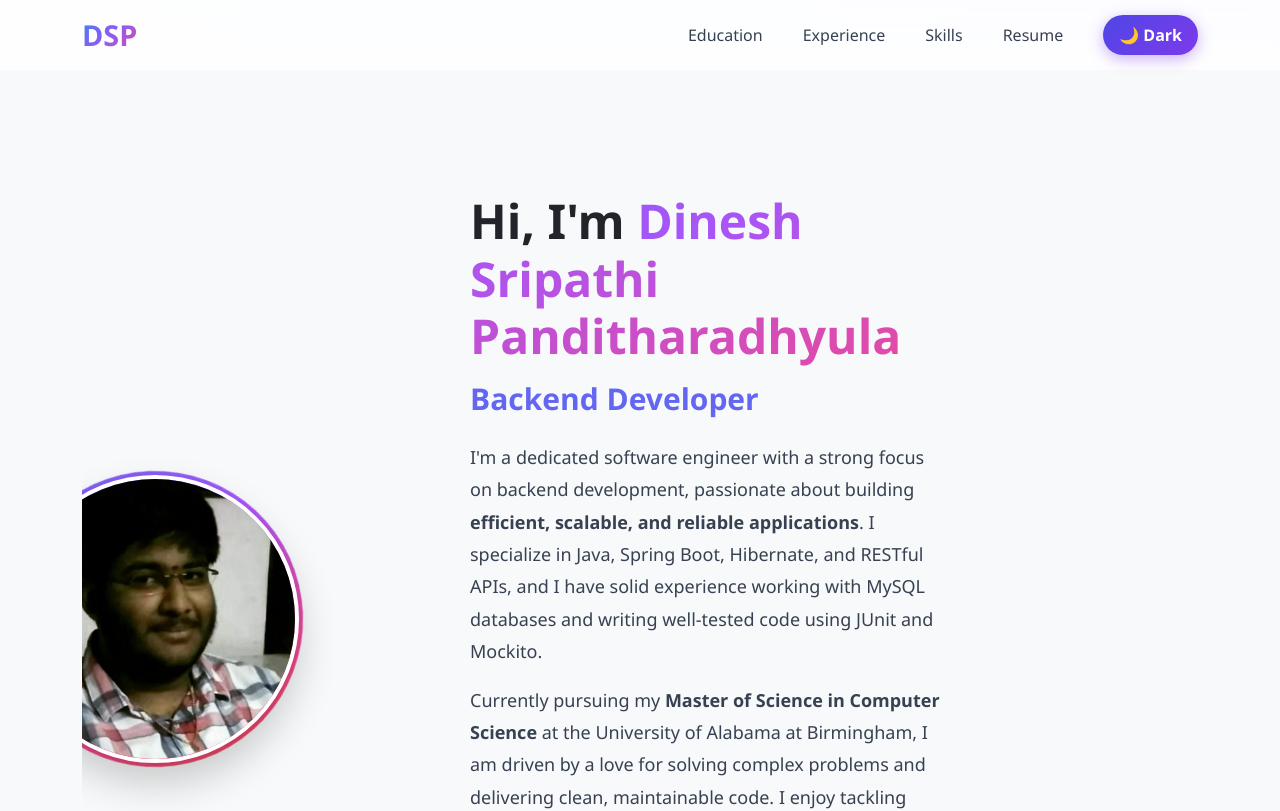
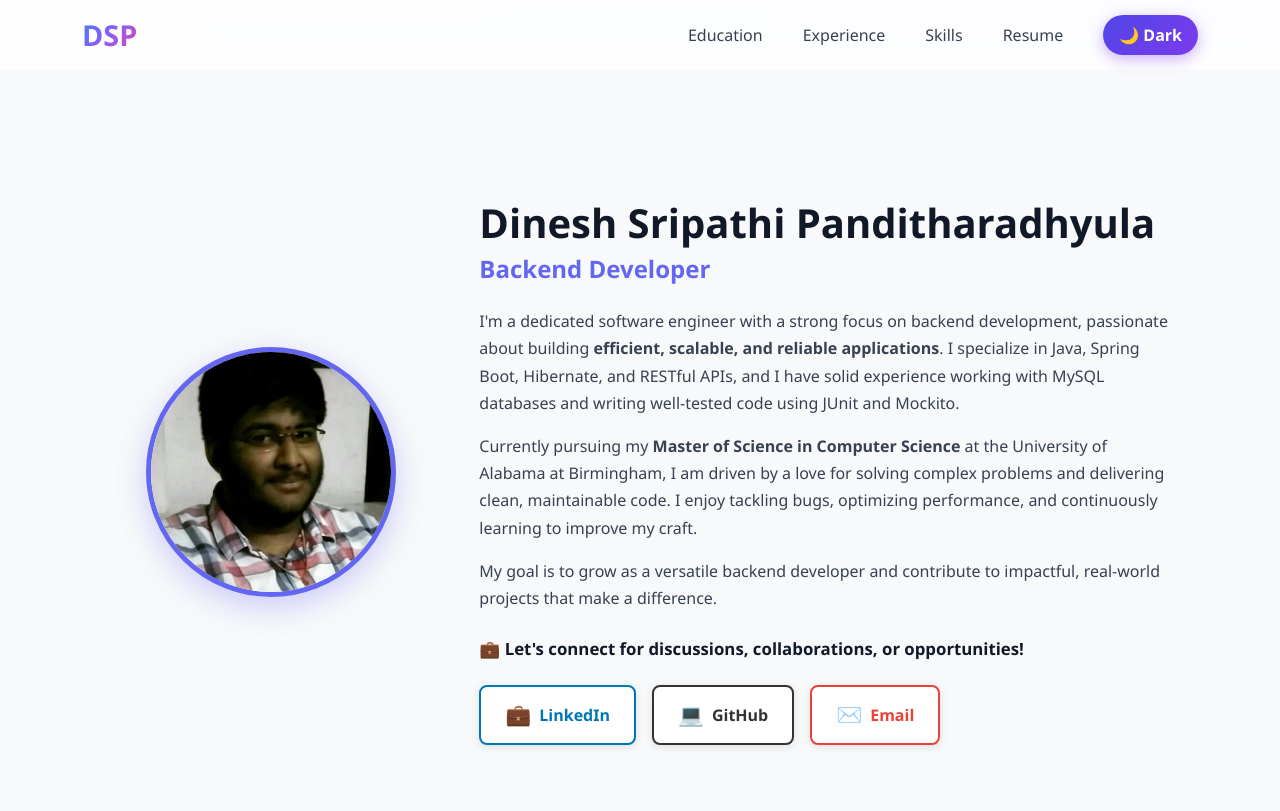
Before and after one commit to spdinesh37/react_app, a React (Create React App) app: page / in a window 1280 px wide. Shown: the top 811 px of the page. Built offline with nearby package versions, Linux system fonts and the light colour scheme.

Commit message:
profile pic

```diff
--- a/src/components/Home.js
+++ b/src/components/Home.js
@@ -3,111 +3,109 @@ import { useState, useEffect } from 'react';
 const AboutMe = () => {
   const profilePic = process.env.PUBLIC_URL + '/profile-pic.jpg';
   const [isVisible, setIsVisible] = useState(false);
-  const [typedText, setTypedText] = useState('');
-  const fullText = "Backend Developer";
 
   useEffect(() => {
     setIsVisible(true);
-  }, []);
-
-  useEffect(() => {
-    let index = 0;
-    const interval = setInterval(() => {
-      if (index <= fullText.length) {
-        setTypedText(fullText.slice(0, index));
-        index++;
-      } else {
-        clearInterval(interval);
-      }
-    }, 100);
-    return () => clearInterval(interval);
   }, []);
 
   const socialLinks = [
     { name: 'LinkedIn', emoji: '💼', url: 'https://www.linkedin.com/in/s-p-dinesh/', color: '#0077B5' },
     { name: 'GitHub', emoji: '💻', url: 'https://github.com/spdinesh37', color: '#333' },
     { name: 'Email', emoji: '✉️', url: 'mailto:spdinesh3737@gmail.com', color: '#EA4335' },
-
   ];
 
   return (
-    <div style={{ position: 'relative', overflow: 'hidden', minHeight: '100vh', paddingTop: '6rem', paddingBottom: '4rem', paddingLeft: '1rem', paddingRight: '1rem' }}>
+    <div style={{ padding: '4rem 1rem 2rem', minHeight: '90vh', display: 'flex', alignItems: 'center' }}>
       <style>{`
-        @keyframes float { 0%, 100% { transform: translate(0, 0) rotate(0deg); } 33% { transform: translate(30px, -30px) rotate(120deg); } 66% { transform: translate(-20px, 20px) rotate(240deg); } }
-        @keyframes fadeInUp { from { opacity: 0; transform: translateY(30px); } to { opacity: 1; transform: translateY(0); } }
-        @keyframes scaleIn { from { opacity: 0; transform: scale(0.8); } to { opacity: 1; transform: scale(1); } }
-        @keyframes rotate { from { transform: rotate(0deg); } to { transform: rotate(360deg); } }
-        @keyframes blink { 0%, 50% { opacity: 1; } 51%, 100% { opacity: 0; } }
-        @keyframes gradientShift { 0%, 100% { background-position: 0% 50%; } 50% { background-position: 100% 50%; } }
-        .fade-in-up { animation: fadeInUp 0.8s ease forwards; }
-        .scale-in { animation: scaleIn 0.8s ease forwards; }
-        .typing-cursor::after { content: '|'; animation: blink 1s infinite; }
-        .gradient-text { background: linear-gradient(135deg, #6366f1 0%, #a855f7 50%, #ec4899 100%); -webkit-background-clip: text; -webkit-text-fill-color: transparent; background-clip: text; background-size: 200% 200%; animation: gradientShift 3s ease infinite; }
-        .profile-wrapper { position: relative; display: inline-block; }
-        .profile-wrapper::before { content: ''; position: absolute; inset: -4px; background: linear-gradient(45deg, #6366f1, #a855f7, #ec4899, #ef4444); border-radius: 50%; z-index: -1; animation: rotate 3s linear infinite; }
-        .profile-img { border: 4px solid white; transition: transform 0.3s ease; display: block; border-radius: 50%; box-shadow: 0 20px 40px rgba(0,0,0,0.2); }
-        .profile-img:hover { transform: scale(1.05); }
-        .social-link { position: relative; transition: all 0.3s ease; overflow: hidden; text-decoration: none; display: inline-flex; align-items: center; padding: 0.75rem 1.25rem; border-radius: 0.75rem; box-shadow: 0 10px 20px rgba(0,0,0,0.1); background: white; font-weight: 600; }
-        .social-link::before { content: ''; position: absolute; top: 0; left: -100%; width: 100%; height: 100%; background: linear-gradient(90deg, transparent, rgba(255,255,255,0.3), transparent); transition: left 0.5s ease; }
-        .social-link:hover::before { left: 100%; }
-        .social-link:hover { transform: translateY(-3px); box-shadow: 0 10px 25px rgba(0,0,0,0.15); }
-        @media (max-width: 768px) { .responsive-grid { display: block; } .profile-img { width: 16rem !important; height: 16rem !important; } }
-        @media (min-width: 769px) { .responsive-grid { display: grid; grid-template-columns: repeat(12, 1fr); gap: 2rem; align-items: center; } .col-4 { grid-column: span 4; } .col-8 { grid-column: span 8; } }
+        .social-link {
+          text-decoration: none;
+          display: inline-flex;
+          align-items: center;
+          padding: 0.75rem 1.5rem;
+          border-radius: 0.5rem;
+          background: white;
+          font-weight: 600;
+          transition: all 0.3s ease;
+          box-shadow: 0 2px 8px rgba(0,0,0,0.1);
+        }
+        .social-link:hover {
+          transform: translateY(-2px);
+          box-shadow: 0 4px 12px rgba(0,0,0,0.15);
+        }
       `}</style>
 
-      <div style={{ position: 'absolute', top: 0, left: 0, width: '100%', height: '100%', zIndex: -10, pointerEvents: 'none' }}>
-        <div style={{ position: 'absolute', borderRadius: '50%', width: '500px', height: '500px', top: '-10%', right: '-5%', opacity: 0.3, background: 'linear-gradient(135deg, rgba(99, 102, 241, 0.2), rgba(168, 85, 247, 0.2))', animation: 'float 20s infinite ease-in-out' }} />
-        <div style={{ position: 'absolute', borderRadius: '50%', width: '400px', height: '400px', bottom: '-10%', left: '-5%', opacity: 0.3, background: 'linear-gradient(135deg, rgba(236, 72, 153, 0.2), rgba(239, 68, 68, 0.2))', animation: 'float 25s infinite ease-in-out reverse' }} />
+      <div className="container">
+        <div className="row align-items-center g-5">
+          {/* Profile Image */}
+          <div className="col-12 col-md-4 text-center">
+            <img
+              src={profilePic}
+              alt="Dinesh Sripathi Panditharadhyula"
+              style={{
+                width: '250px',
+                height: '250px',
+                borderRadius: '50%',
+                objectFit: 'cover',
+                border: '5px solid #6366f1',
+                boxShadow: '0 10px 30px rgba(99, 102, 241, 0.3)',
+              }}
+            />
           </div>
 
-      <div style={{ maxWidth: '1200px', margin: '0 auto' }}>
-        <div className="responsive-grid">
-          <div className="col-4" style={{ display: 'flex', justifyContent: 'center', marginBottom: '2rem' }}>
-            <div className={`profile-wrapper ${isVisible ? 'scale-in' : ''}`} style={{ animationDelay: '0.2s', opacity: isVisible ? 1 : 0 }}>
-              <img src={profilePic} alt="Dinesh" className="profile-img" style={{ width: '18rem', height: '18rem', objectFit: 'cover' }} />
-            </div>
-          </div>
-
-          <div className="col-8">
-            <div className={isVisible ? 'fade-in-up' : ''} style={{ animationDelay: '0.4s', opacity: isVisible ? 1 : 0 }}>
-              <h1 style={{ fontSize: 'clamp(1.875rem, 4vw, 3rem)', fontWeight: 'bold', marginBottom: '1rem', lineHeight: '1.2' }}>
-                Hi, I'm <span className="gradient-text">Dinesh Sripathi Panditharadhyula</span>
+          {/* Content */}
+          <div className="col-12 col-md-8">
+            <h1 style={{ fontSize: 'clamp(1.75rem, 4vw, 2.5rem)', fontWeight: 'bold', marginBottom: '0.5rem', color: '#111827' }}>
+              Dinesh Sripathi Panditharadhyula
             </h1>
 
-              <h3 className="typing-cursor" style={{ fontSize: 'clamp(1.5rem, 3vw, 1.875rem)', marginBottom: '1.5rem', fontWeight: '600', color: '#6366f1' }}>
-                {typedText}
+            <h3 style={{ fontSize: 'clamp(1.2rem, 3vw, 1.5rem)', marginBottom: '1.5rem', fontWeight: '600', color: '#6366f1' }}>
+              Backend Developer
             </h3>
 
-              <p style={{ fontSize: 'clamp(1rem, 2vw, 1.125rem)', marginBottom: '1rem', lineHeight: '1.8', color: '#374151' }}>
+            <p style={{ fontSize: '1rem', marginBottom: '1rem', lineHeight: '1.7', color: '#374151' }}>
               I'm a dedicated software engineer with a strong focus on backend development, passionate about building <strong>efficient, scalable, and reliable applications</strong>. I specialize in Java, Spring Boot, Hibernate, and RESTful APIs, and I have solid experience working with MySQL databases and writing well-tested code using JUnit and Mockito.
             </p>
 
-              <p style={{ fontSize: 'clamp(1rem, 2vw, 1.125rem)', marginBottom: '1rem', lineHeight: '1.8', color: '#374151' }}>
+            <p style={{ fontSize: '1rem', marginBottom: '1rem', lineHeight: '1.7', color: '#374151' }}>
               Currently pursuing my <strong>Master of Science in Computer Science</strong> at the University of Alabama at Birmingham, I am driven by a love for solving complex problems and delivering clean, maintainable code. I enjoy tackling bugs, optimizing performance, and continuously learning to improve my craft.
             </p>
 
-              <p style={{ fontSize: 'clamp(1rem, 2vw, 1.125rem)', marginBottom: '1.5rem', lineHeight: '1.8', color: '#374151' }}>
+            <p style={{ fontSize: '1rem', marginBottom: '1.5rem', lineHeight: '1.7', color: '#374151' }}>
               My goal is to grow as a versatile backend developer and contribute to impactful, real-world projects that make a difference.
             </p>
 
-              <p style={{ fontSize: '1.125rem', fontWeight: '500', marginBottom: '0.5rem' }}>
+            <p style={{ fontSize: '1.05rem', fontWeight: '600', marginBottom: '1.5rem', color: '#111827' }}>
               💼 Let's connect for discussions, collaborations, or opportunities!
             </p>
 
-            </div>
-          </div>
-        </div>
-
-        <div style={{ display: 'flex', flexWrap: 'wrap', justifyContent: 'center', gap: '1rem', marginTop: '3rem' }}>
+            {/* Social Links */}
+            <div style={{ display: 'flex', flexWrap: 'wrap', gap: '1rem', marginTop: '1.5rem' }}>
               {socialLinks.map((social, index) => (
-            <a key={index} href={social.url} target="_blank" rel="noopener noreferrer" className="social-link"
-              style={{ color: social.color, border: `2px solid ${social.color}`, animationDelay: `${0.8 + index * 0.1}s`, opacity: isVisible ? 1 : 0 }}
-              onMouseEnter={(e) => { e.currentTarget.style.backgroundColor = social.color; e.currentTarget.style.color = 'white'; }}
-              onMouseLeave={(e) => { e.currentTarget.style.backgroundColor = 'white'; e.currentTarget.style.color = social.color; }}>
-              <span style={{ fontSize: '1.5rem', marginRight: '0.5rem' }}>{social.emoji}</span>
+                <a
+                  key={index}
+                  href={social.url}
+                  target="_blank"
+                  rel="noopener noreferrer"
+                  className="social-link"
+                  style={{
+                    color: social.color,
+                    border: `2px solid ${social.color}`,
+                  }}
+                  onMouseEnter={(e) => {
+                    e.currentTarget.style.backgroundColor = social.color;
+                    e.currentTarget.style.color = 'white';
+                  }}
+                  onMouseLeave={(e) => {
+                    e.currentTarget.style.backgroundColor = 'white';
+                    e.currentTarget.style.color = social.color;
+                  }}
+                >
+                  <span style={{ fontSize: '1.3rem', marginRight: '0.5rem' }}>{social.emoji}</span>
                   <span>{social.name}</span>
                 </a>
               ))}
+            </div>
+          </div>
         </div>
       </div>
     </div>
```
Lines whose indentation alone changed are shown as unchanged.
